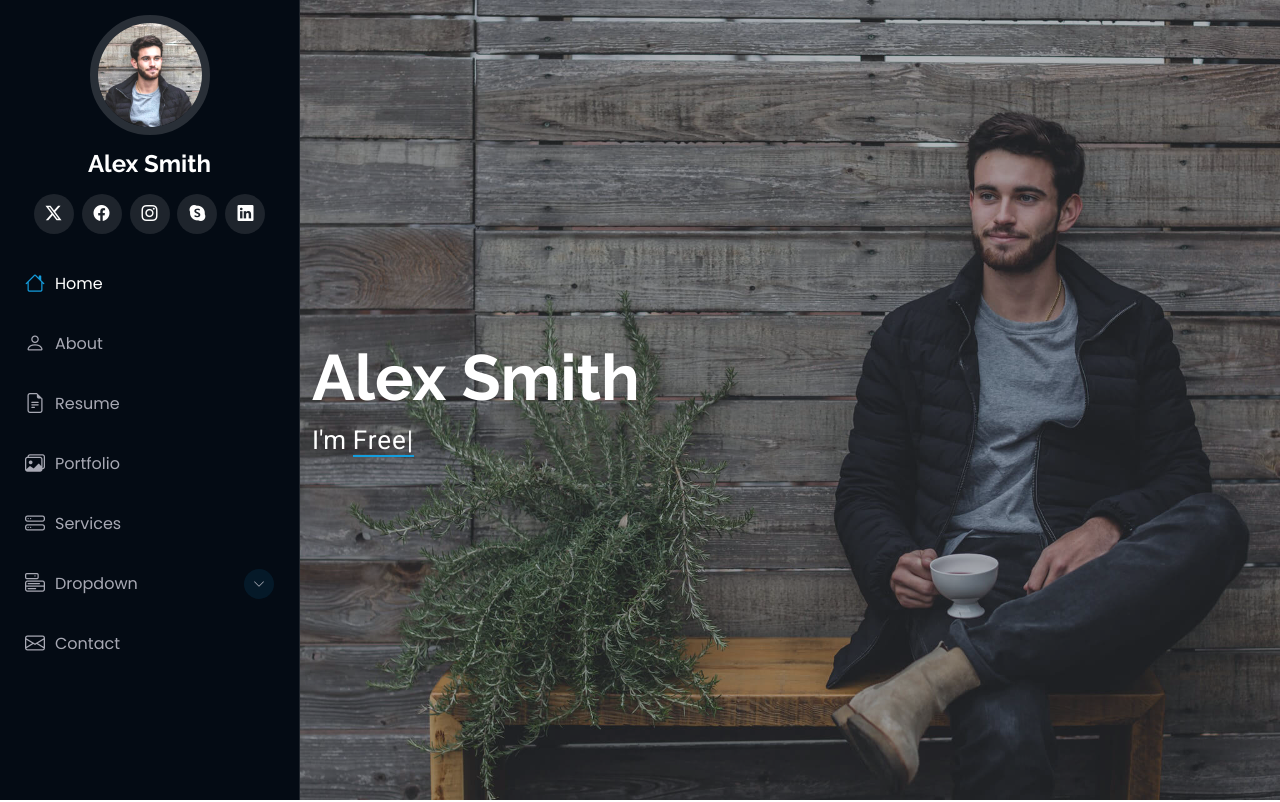
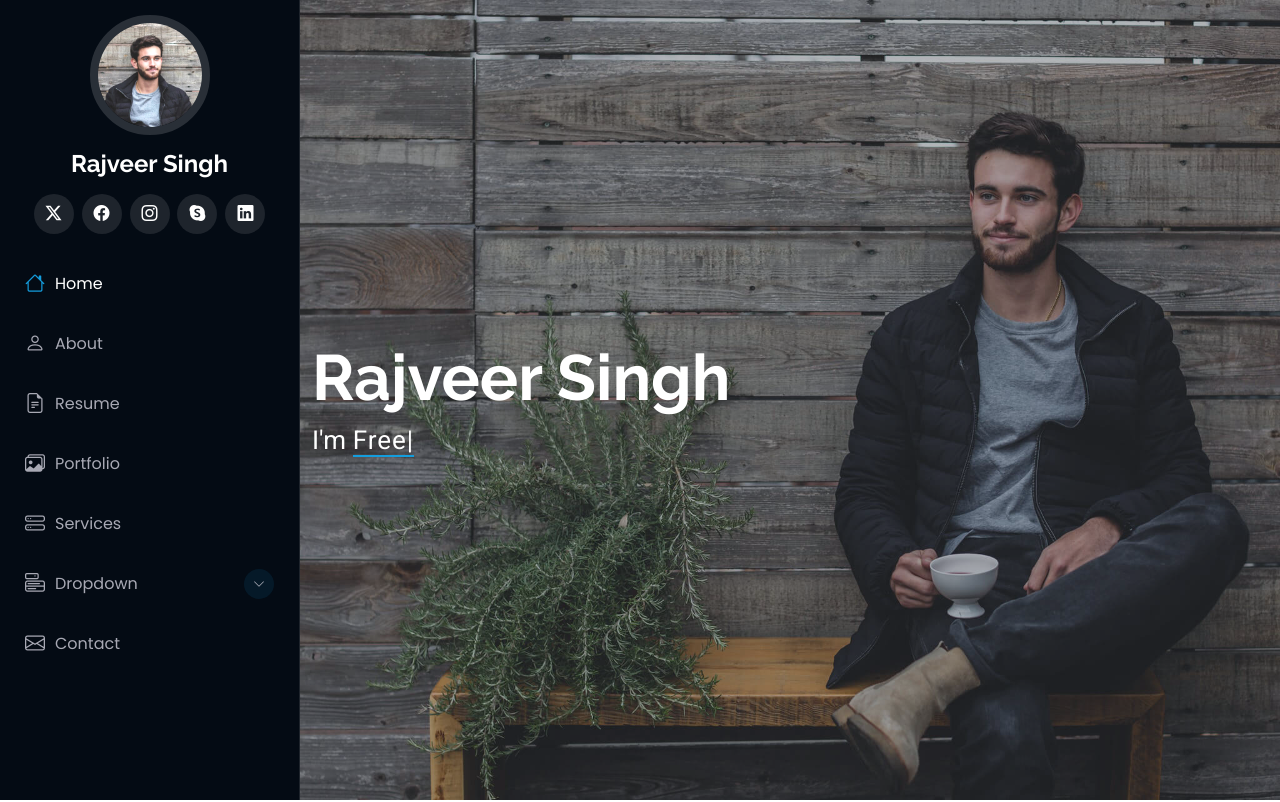
Before and after one commit to rajveersinghjodha/rajveersinghjodha0, a plain HTML site: page index.html in a window 1280 px wide. Shown: the top 802 px of the page. Drawn offline with Linux system fonts and the light colour scheme.

Commit message:
portfolio

```diff
--- a/index.html
+++ b/index.html
@@ -48,7 +48,7 @@
     <a href="index.html" class="logo d-flex align-items-center justify-content-center">
       <!-- Uncomment the line below if you also wish to use an image logo -->
       <!-- <img src="assets/img/logo.png" alt=""> -->
-      <h1 class="sitename">Alex Smith</h1>
+      <h1 class="sitename">Rajveer Singh</h1>
     </a>
 
     <div class="social-links text-center">
@@ -97,7 +97,7 @@
       <img src="assets/img/hero-bg.jpg" alt="" data-aos="fade-in" class="">
 
       <div class="container" data-aos="fade-up" data-aos-delay="100">
-        <h2>Alex Smith</h2>
+        <h2>Rajveer Singh</h2>
         <p>I'm <span class="typed" data-typed-items="Designer, Developer, Freelancer, Photographer">Designer</span><span class="typed-cursor typed-cursor--blink" aria-hidden="true"></span><span class="typed-cursor typed-cursor--blink" aria-hidden="true"></span></p>
       </div>
 
```
Also changed, not shown: portfolio-details.html (+1 -1 lines), service-details.html (+1 -1 lines), starter-page.html (+1 -1 lines).
